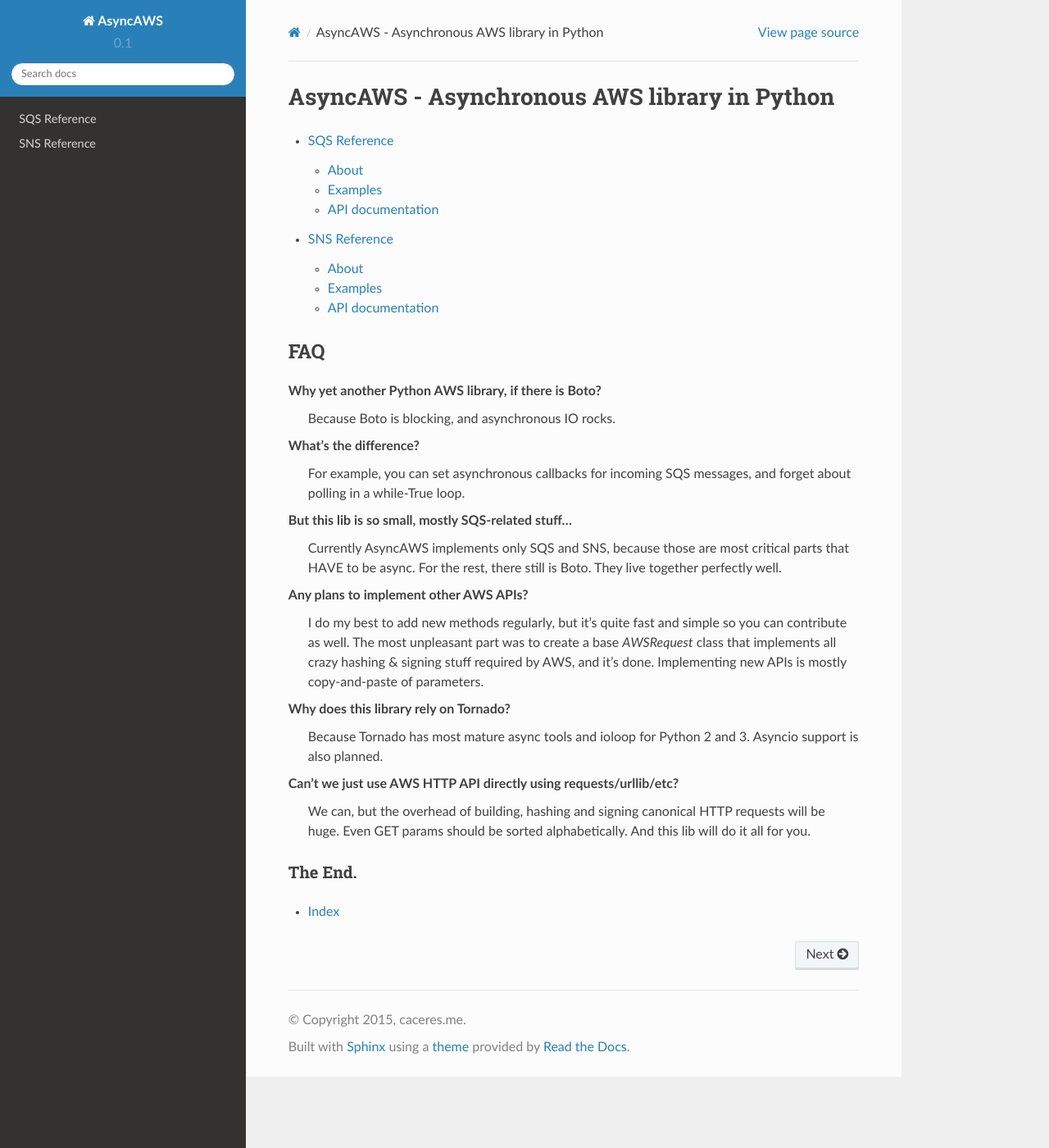
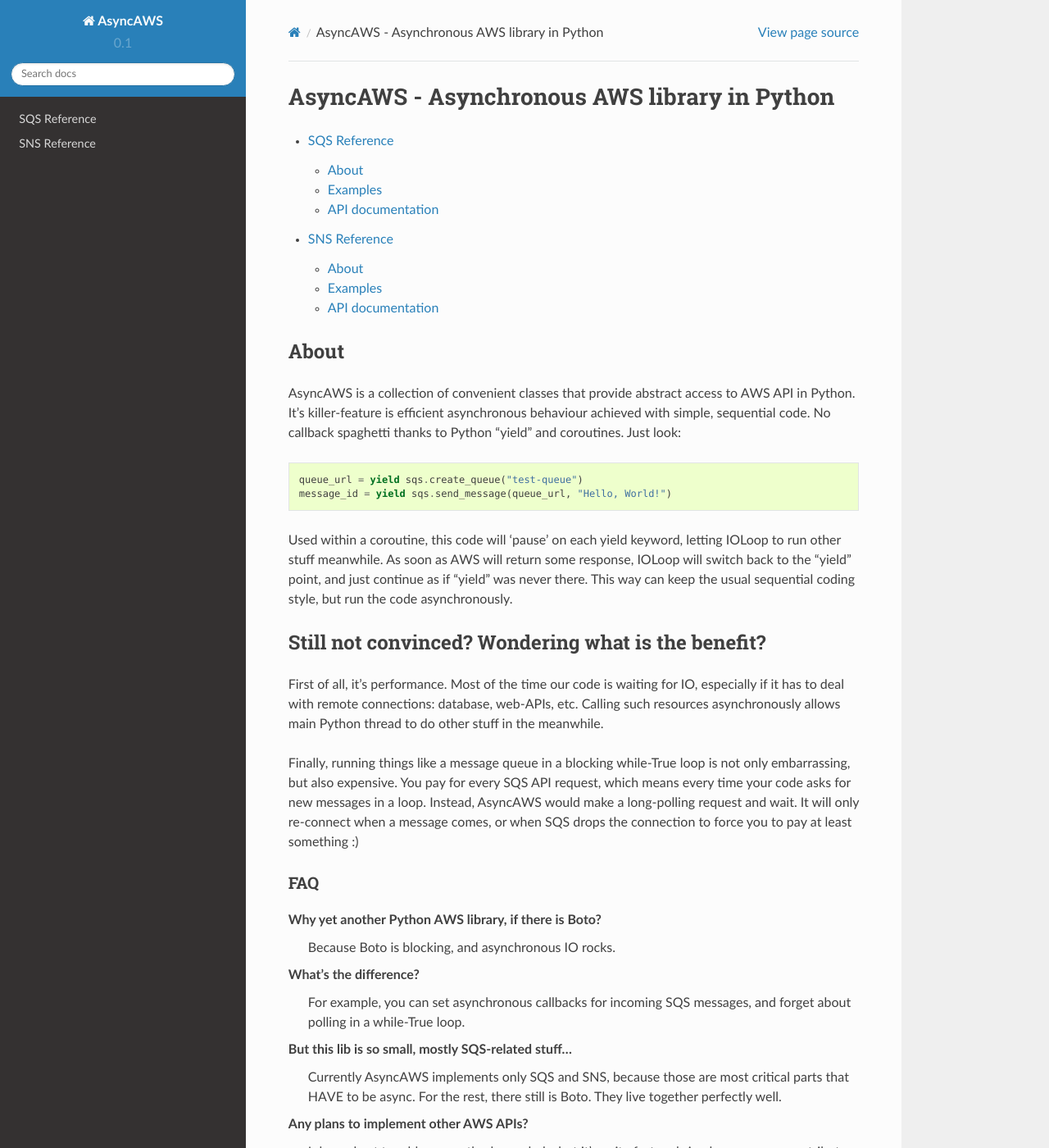
Before and after one commit to MA3STR0/AsyncAWS, a Sphinx documentation site: the page built from docs/index.rst, in a window 1280 px wide and 1400 px high. Shown: the whole window at 82% size. Built offline with Sphinx 7.4.7 and the Read the Docs theme 2.0.0, drawn with Linux system fonts in a browser that asks for light colours.

Commit message:
Add about section to docs index

```diff
--- a/docs/index.rst
+++ b/docs/index.rst
@@ -6,6 +6,37 @@
 
    SQS Reference <sqs>
    SNS Reference <sns>
+
+About
++++++
+
+AsyncAWS is a collection of convenient classes that provide abstract access
+to AWS API in Python. It's killer-feature is efficient asynchronous behaviour
+achieved with simple, sequential code. No callback spaghetti thanks to Python
+"yield" and coroutines. Just look:
+
+::
+
+        queue_url = yield sqs.create_queue("test-queue")
+        message_id = yield sqs.send_message(queue_url, "Hello, World!")
+
+Used within a coroutine, this code will 'pause' on each yield keyword, letting
+IOLoop to run other stuff meanwhile. As soon as AWS will return some response,
+IOLoop will switch back to the "yield" point, and just continue as if "yield" was never there.
+This way can keep the usual sequential coding style, but run the code asynchronously.
+
+Still not convinced? Wondering what is the benefit?
++++++++++++++++++++++++++++++++++++++++++++++++++++
+
+First of all, it's performance. Most of the time our code is waiting for IO, especially
+if it has to deal with remote connections: database, web-APIs, etc. Calling such resources
+asynchronously allows main Python thread to do other stuff in the meanwhile.
+
+Finally, running things like a message queue in a blocking while-True loop is not only
+embarrassing, but also expensive. You pay for every SQS API request, which means
+every time your code asks for new messages in a loop. Instead, AsyncAWS would
+make a long-polling request and wait. It will only re-connect when a message comes,
+or when SQS drops the connection to force you to pay at least something :)
 
 
 FAQ
```
